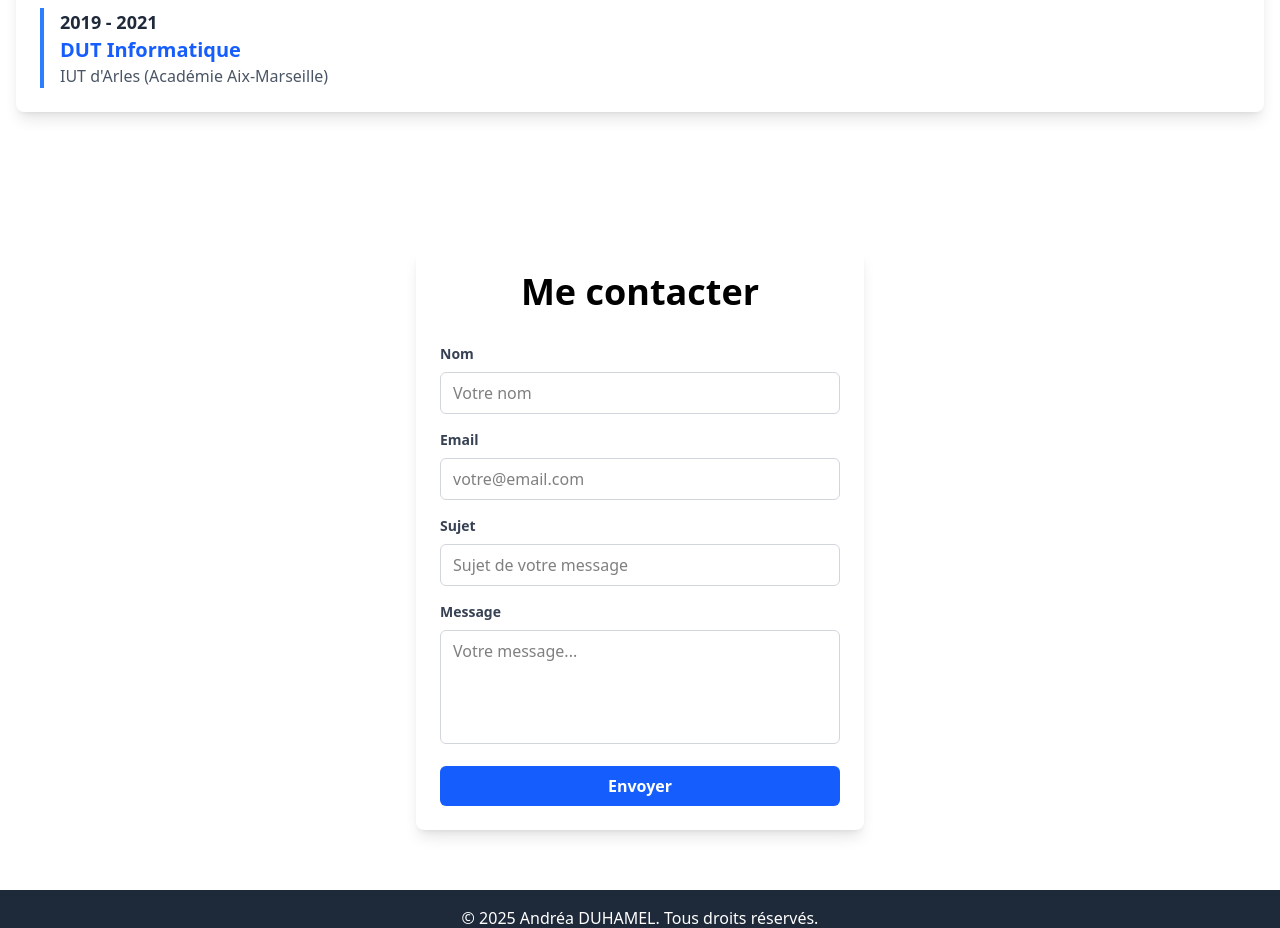
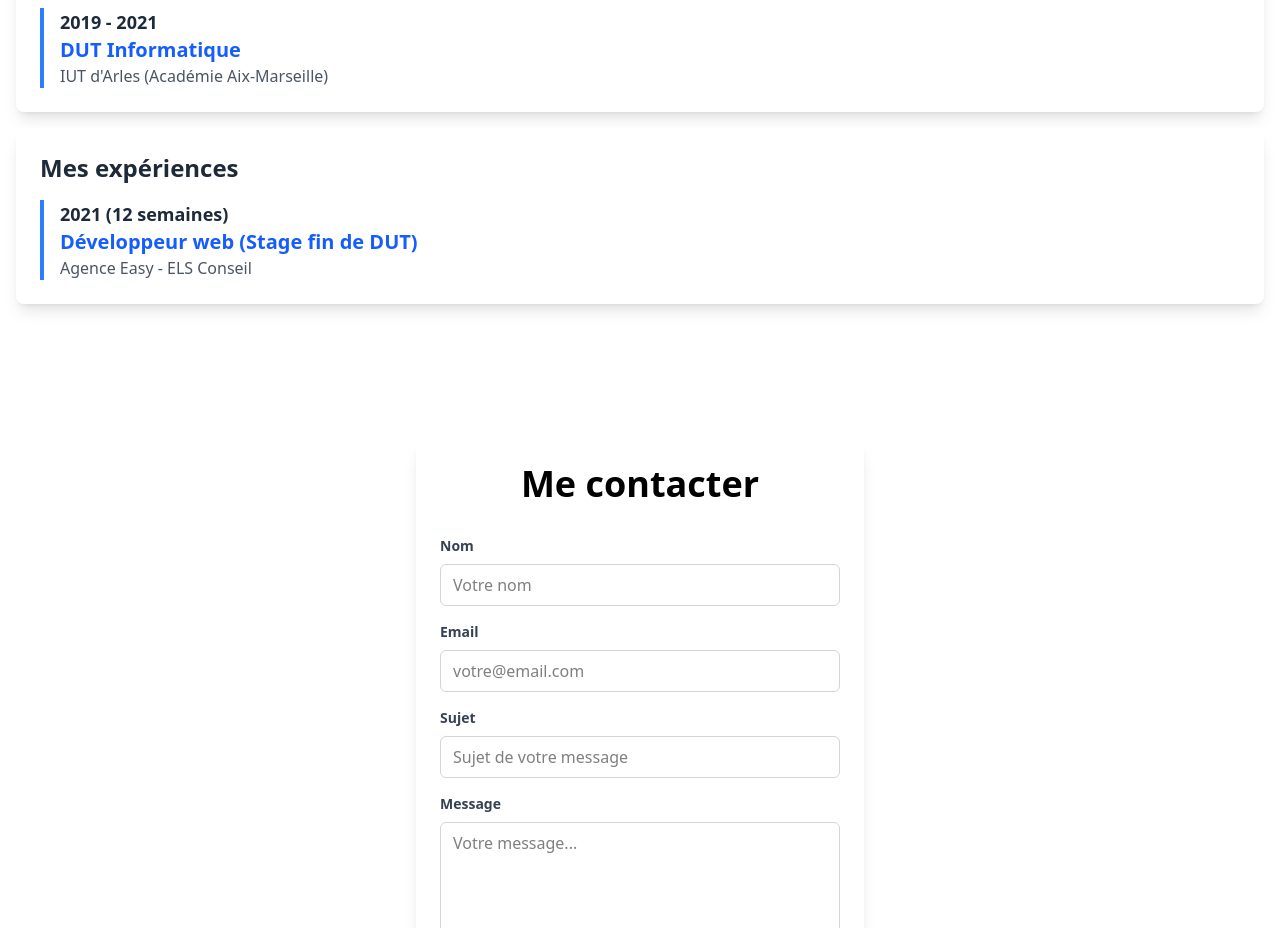
Before and after one commit to Sydywiizox/portfolio, a React (Vite) app: page / in a window 1280 px wide. Shown: the part 1440-2368 px from the top of the page. Built offline with nearby package versions, Linux system fonts and the light colour scheme; no server answers.

Commit message:
add experience

```diff
--- a/src/App.tsx
+++ b/src/App.tsx
@@ -147,6 +147,22 @@ function App() {
               </div>
             </div>
           </div>
+          <div className="bg-white rounded-lg my-4 shadow-lg p-6">
+            <h3 className="text-2xl font-bold mb-4 text-gray-800">
+              Mes expériences
+            </h3>
+            <div className="space-y-4">
+              <div className="border-l-4 border-blue-500 pl-4">
+                <p className="text-lg font-semibold text-gray-800">
+                  2021 (12 semaines)
+                </p>
+                <h4 className="text-xl font-bold text-blue-600">
+                  Développeur web (Stage fin de DUT)
+                </h4>
+                <p className="text-gray-600">Agence Easy - ELS Conseil</p>
+              </div>
+            </div>
+          </div>
         </section>
 
         <section
```
